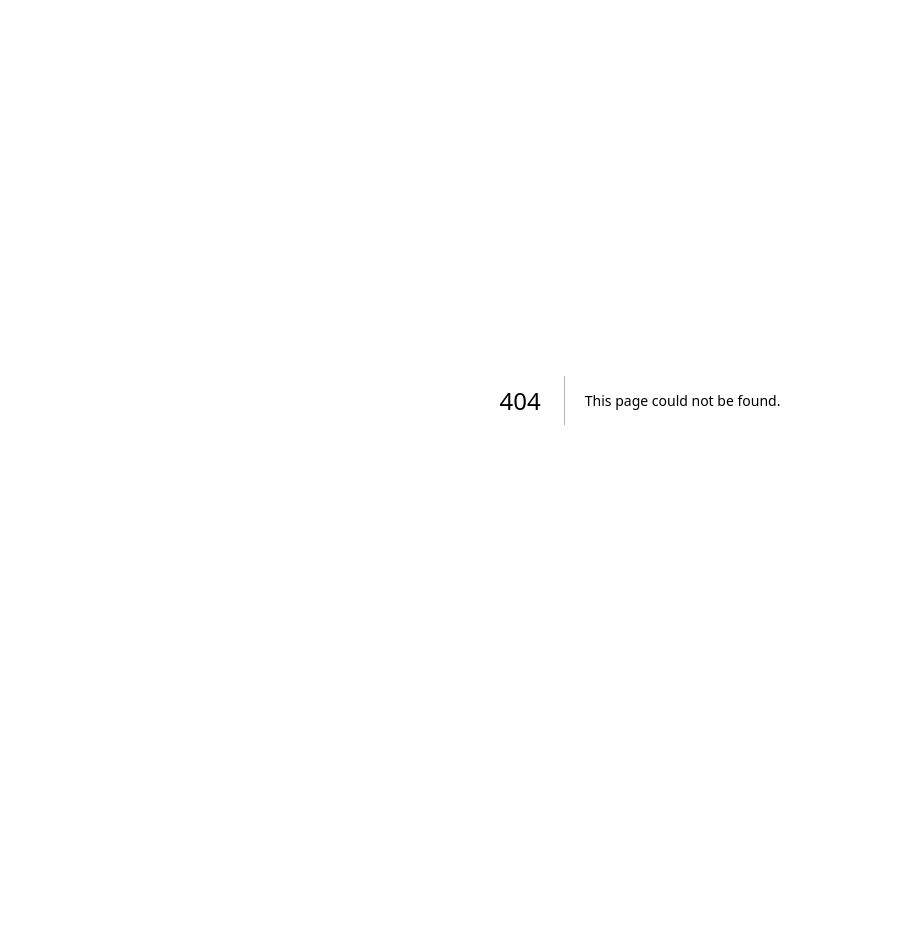
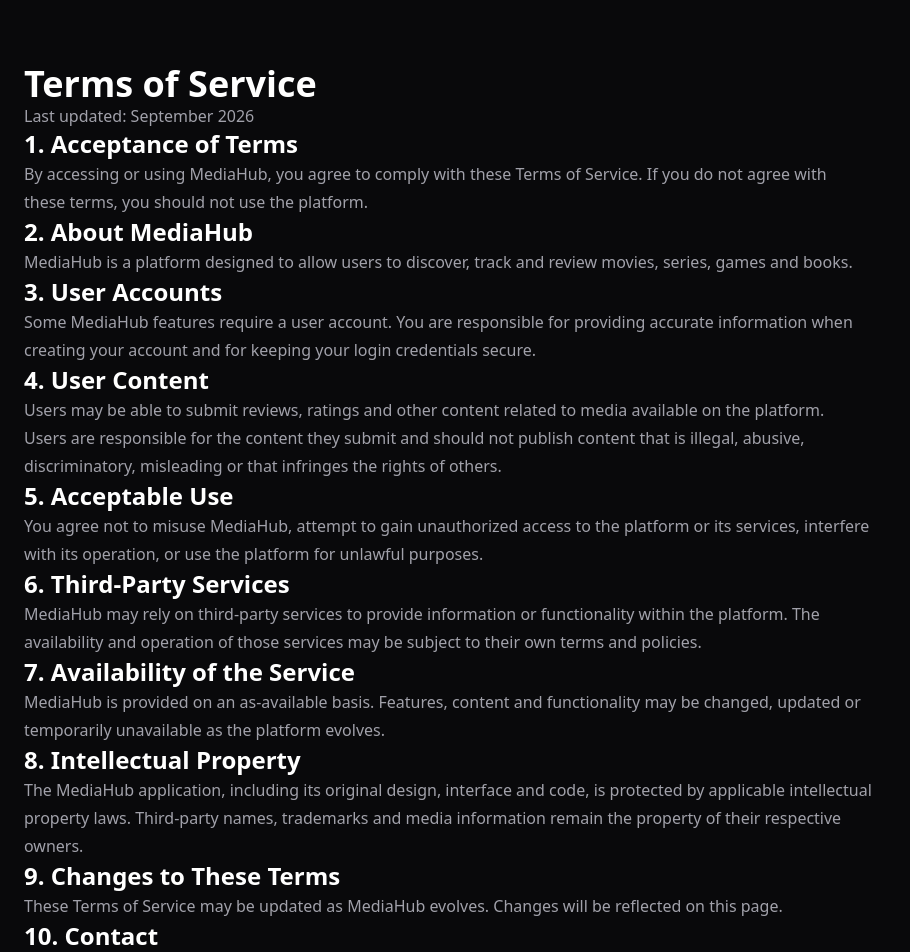
Before and after one commit to Bruno-nog/42_transcendence, a Next.js app in the folder frontend/: page /terms-of-service in a window 1280 px wide. Before the commit this address had no page. Shown: the top 952 px of the page, without its empty margins (0-910 px from the left). Before the commit the page ends 800 px from the top, so only its background shows below. Built offline with nearby package versions, Linux system fonts and the light colour scheme.

Commit message:
feat: Página de Terms of Service

```diff
--- a/frontend/src/app/(app)/page.tsx
+++ b/frontend/src/app/(app)/page.tsx
@@ -7,6 +7,7 @@
 import { useAuth } from "@/src/hooks/useAuth";
 import { Loader } from "@/src/components/ui/loader";
 import UserDashboard from "../Dashboard/page";
+import Footer from "@/src/components/Fotter";
 
 export default function HomePage() {
   const featuredMovies = [
@@ -145,9 +146,7 @@
         </div>
       </main>
 
-      <footer className="border-t border-white/10 py-6 text-center">
-        <span className="text-2xl">🍿</span>
-      </footer>
+      <Footer />
     </div>
   );
 }
--- a/frontend/src/app/Dashboard/page.tsx
+++ b/frontend/src/app/Dashboard/page.tsx
@@ -8,6 +8,7 @@
 import { Loader } from "@/src/components/ui/loader";
 import UserDashboard from "../Dashboard/page";
 import Header from "@/src/components/Header";
+import Footer from "@/src/components/Fotter";
 
 export default function HomePage() {
   const featuredMovies = [
@@ -182,9 +183,7 @@
       </div>
 
       {/* --- RODAPÉ --- */}
-      <footer className="mt-12 py-4 text-center">
-        <span className="text-2xl">🍿</span>
-      </footer>
+      <Footer/>
     </div>
   );
 }
--- /dev/null
+++ b/frontend/src/app/terms-of-service/page.tsx
@@ -0,0 +1,142 @@
+export default function TermsOfServicePage() {
+  return (
+    <main className="min-h-screen bg-background text-white">
+      <div className="mx-auto max-w-4xl px-6 py-16">
+        <h1 className="text-4xl font-bold">
+          Terms of Service
+        </h1>
+
+        <p className="mt-4 text-muted">
+          Last updated: September 2026
+        </p>
+
+        <section className="mt-10 space-y-4">
+          <h2 className="text-2xl font-semibold">
+            1. Acceptance of Terms
+          </h2>
+
+          <p className="text-muted leading-7">
+            By accessing or using MediaHub, you agree to comply with
+            these Terms of Service. If you do not agree with these
+            terms, you should not use the platform.
+          </p>
+        </section>
+
+        <section className="mt-10 space-y-4">
+          <h2 className="text-2xl font-semibold">
+            2. About MediaHub
+          </h2>
+
+          <p className="text-muted leading-7">
+            MediaHub is a platform designed to allow users to discover,
+            track and review movies, series, games and books.
+          </p>
+        </section>
+
+        <section className="mt-10 space-y-4">
+          <h2 className="text-2xl font-semibold">
+            3. User Accounts
+          </h2>
+
+          <p className="text-muted leading-7">
+            Some MediaHub features require a user account. You are
+            responsible for providing accurate information when
+            creating your account and for keeping your login
+            credentials secure.
+          </p>
+        </section>
+
+        <section className="mt-10 space-y-4">
+          <h2 className="text-2xl font-semibold">
+            4. User Content
+          </h2>
+
+          <p className="text-muted leading-7">
+            Users may be able to submit reviews, ratings and other
+            content related to media available on the platform.
+          </p>
+
+          <p className="text-muted leading-7">
+            Users are responsible for the content they submit and
+            should not publish content that is illegal, abusive,
+            discriminatory, misleading or that infringes the rights
+            of others.
+          </p>
+        </section>
+
+        <section className="mt-10 space-y-4">
+          <h2 className="text-2xl font-semibold">
+            5. Acceptable Use
+          </h2>
+
+          <p className="text-muted leading-7">
+            You agree not to misuse MediaHub, attempt to gain
+            unauthorized access to the platform or its services,
+            interfere with its operation, or use the platform for
+            unlawful purposes.
+          </p>
+        </section>
+
+        <section className="mt-10 space-y-4">
+          <h2 className="text-2xl font-semibold">
+            6. Third-Party Services
+          </h2>
+
+          <p className="text-muted leading-7">
+            MediaHub may rely on third-party services to provide
+            information or functionality within the platform.
+            The availability and operation of those services may be
+            subject to their own terms and policies.
+          </p>
+        </section>
+
+        <section className="mt-10 space-y-4">
+          <h2 className="text-2xl font-semibold">
+            7. Availability of the Service
+          </h2>
+
+          <p className="text-muted leading-7">
+            MediaHub is provided on an as-available basis. Features,
+            content and functionality may be changed, updated or
+            temporarily unavailable as the platform evolves.
+          </p>
+        </section>
+
+        <section className="mt-10 space-y-4">
+          <h2 className="text-2xl font-semibold">
+            8. Intellectual Property
+          </h2>
+
+          <p className="text-muted leading-7">
+            The MediaHub application, including its original design,
+            interface and code, is protected by applicable intellectual
+            property laws. Third-party names, trademarks and media
+            information remain the property of their respective owners.
+          </p>
+        </section>
+
+        <section className="mt-10 space-y-4">
+          <h2 className="text-2xl font-semibold">
+            9. Changes to These Terms
+          </h2>
+
+          <p className="text-muted leading-7">
+            These Terms of Service may be updated as MediaHub evolves.
+            Changes will be reflected on this page.
+          </p>
+        </section>
+
+        <section className="mt-10 space-y-4">
+          <h2 className="text-2xl font-semibold">
+            10. Contact
+          </h2>
+
+          <p className="text-muted leading-7">
+            If you have questions about these Terms of Service,
+            please contact the MediaHub team.
+          </p>
+        </section>
+      </div>
+    </main>
+  );
+}
--- /dev/null
+++ b/frontend/src/components/Fotter/index.tsx
@@ -0,0 +1,16 @@
+import Link from "next/link";
+
+export default function Footer() {
+  return (
+    <footer className="border-t border-white/10 flex flex-col gap-5 py-6 text-center">
+      <span className="text-2xl">🍿</span>
+      <Link href="/privacy-policy">
+        Privacy Policy
+      </Link>
+
+      <Link href="/terms-of-service">
+        Terms of Service
+      </Link>
+    </footer>
+  );
+}
```
